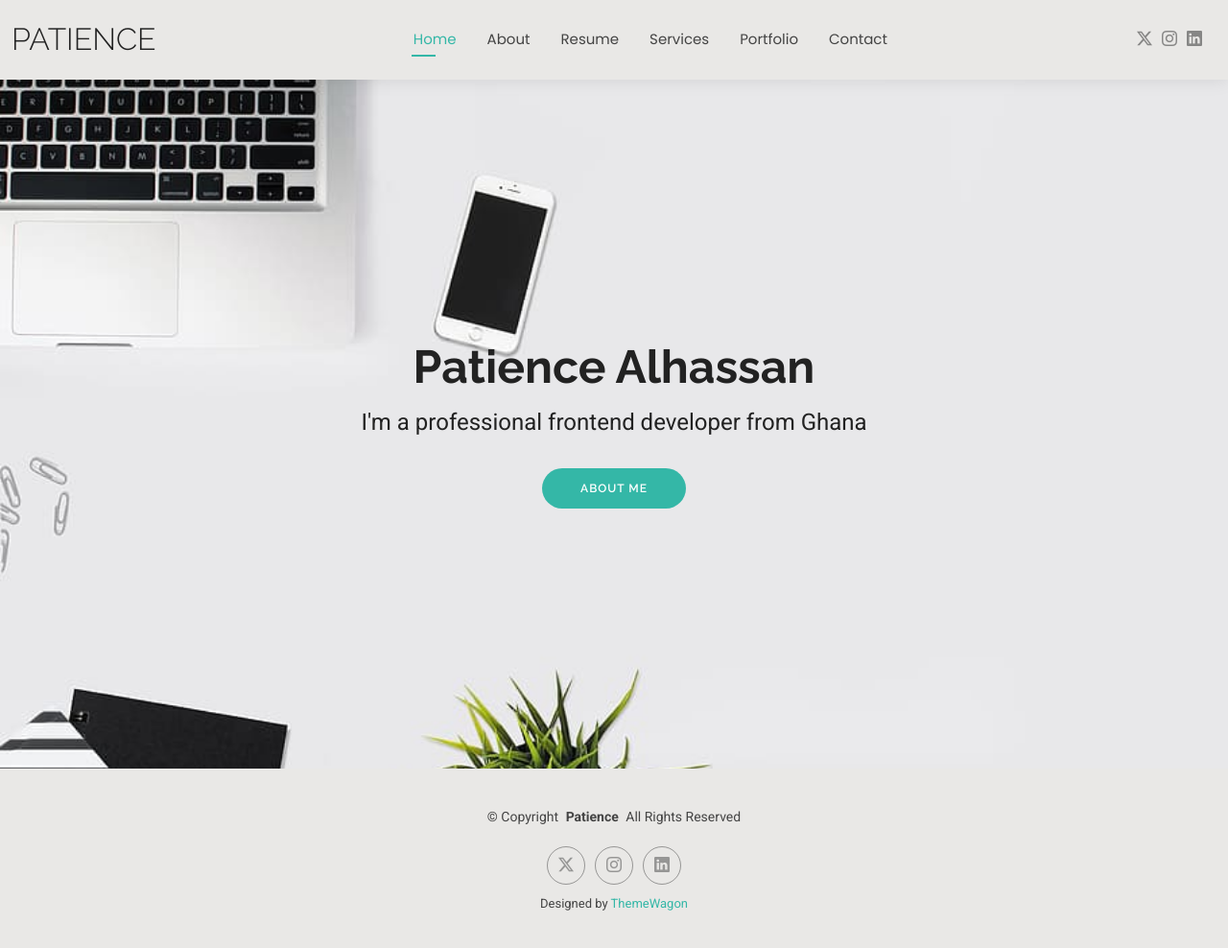
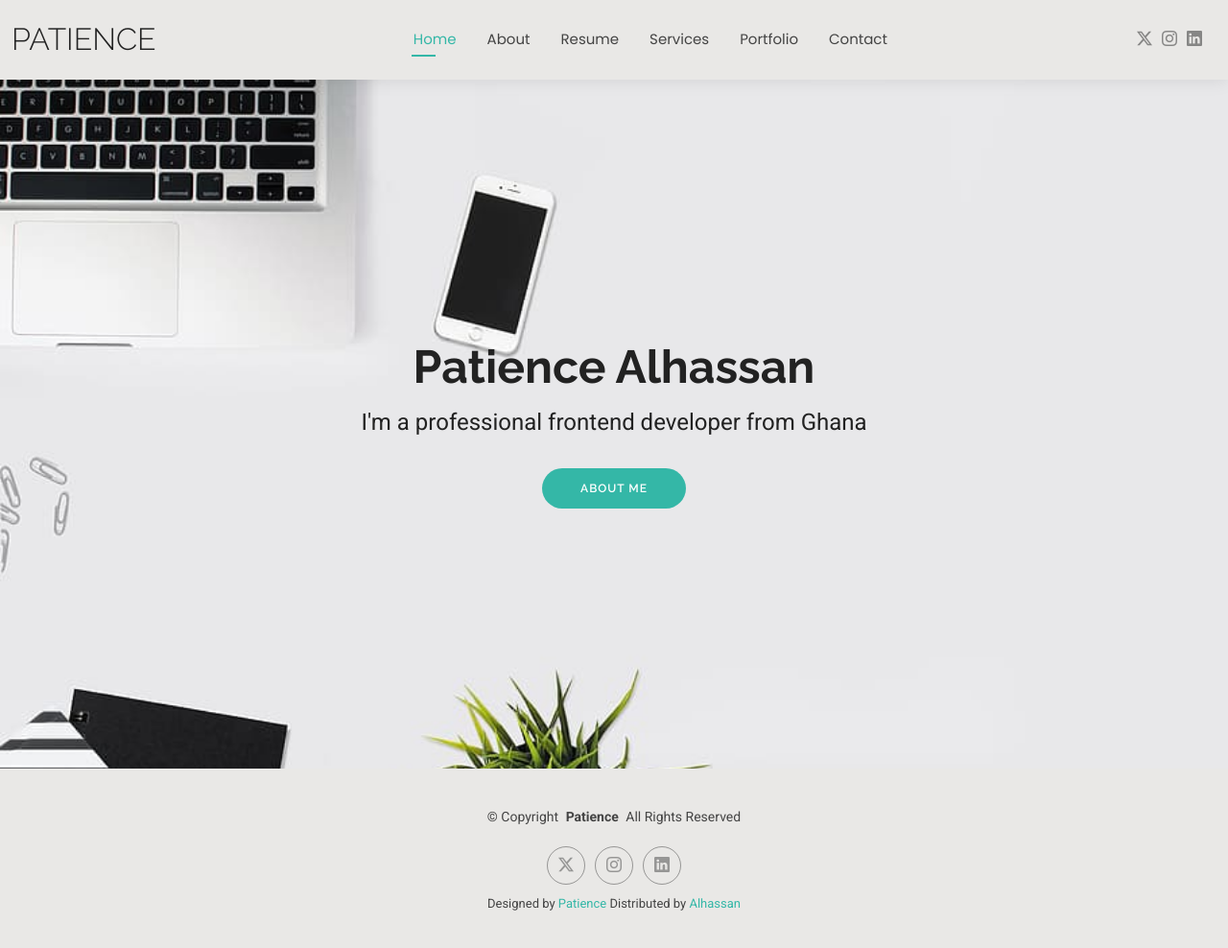
Before and after one commit to alhassanpatience21/Patience-portfolio-site, a plain HTML site: page index.html in a window 1280 px wide. Shown: the whole page at 96% size. Drawn offline with Linux system fonts and the light colour scheme.

Commit message:
Update index.html

```diff
--- a/index.html
+++ b/index.html
@@ -106,7 +106,7 @@
         <!-- You can delete the links only if you've purchased the pro version. -->
         <!-- Licensing information: https://bootstrapmade.com/license/ -->
         <!-- Purchase the pro version with working PHP/AJAX contact form: [buy-url] -->
-        Designed by <a href=">Patience</a> Distributed by <a href=“https://Alhassan>ThemeWagon
+        Designed by <a href="https://Patience/">Patience</a> Distributed by <a href=“https://Alhassan/> Alhassan
       </div>
     </div>
 
```
